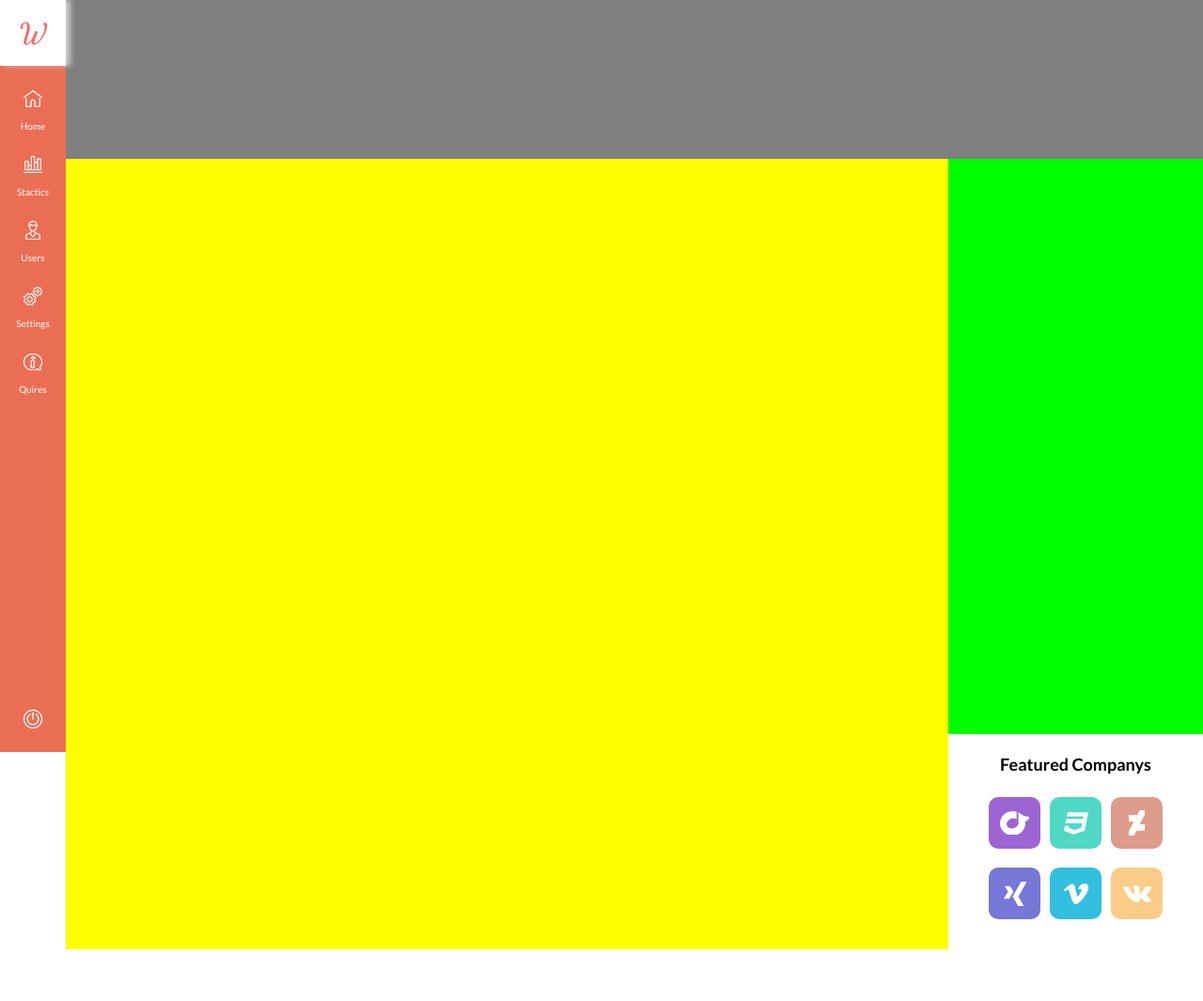
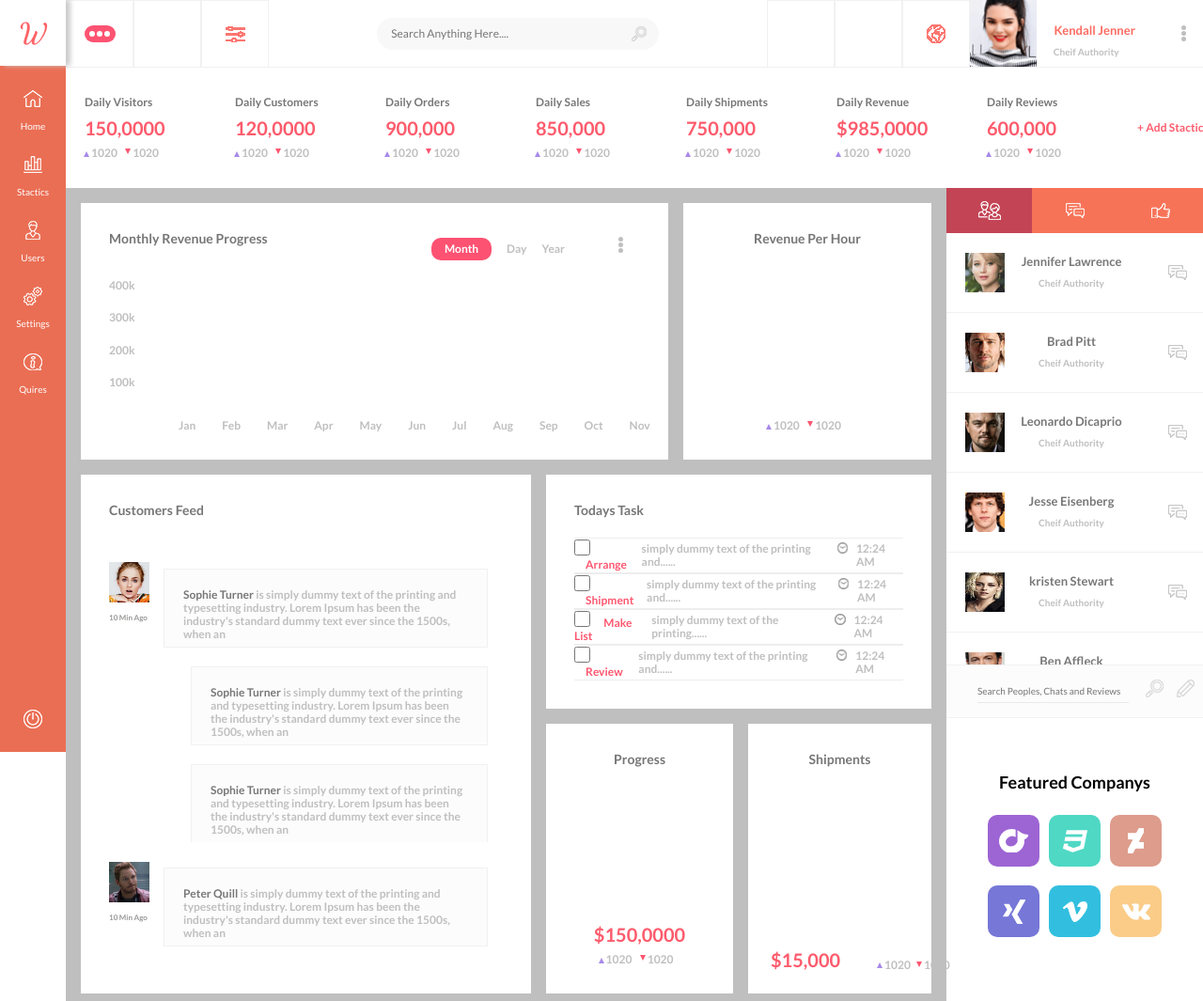
Before and after one commit to MaksimZubrytski/TMS-final, a plain HTML site: page index.html in a window 1280 px wide. Shown: the whole page at 94% size. Before the commit the page ends 1010 px from the top, so only its background shows below. Drawn offline with Linux system fonts and the light colour scheme.

Commit message:
Revert "fix: adaptive"
This reverts commit 1826b8aae33efcd8f3c15549730570c1b3904373.

```diff
--- a/index.html
+++ b/index.html
@@ -24,7 +24,6 @@
         </nav> <!-- /. Navigation-->
         <div class="main-content">
             <header class="header"><!-- Header-->
-                <!--
                 <div class="header__nav">
                     <ul>
                         <li class="header__item">
@@ -121,11 +120,9 @@
                         <p class="header__text-add-stat">+  Add Stactics</p>
                     </div>
                 </div>
-                -->
             </header><!--/. Header-->
             <!--======Main===========-->
             <main class="main">
-                <!--
                 <div class="main__graph">
                     <section class="main__monthly-progress">
                         <div class="main__title-text-time">
@@ -273,12 +270,10 @@
                         </div>
                     </div>
                 </div>
-                                    -->
+
             </main><!-- /. =============Main===========-->
             <div class="adside-footer-container">
-
-                <aside class="aside">
-                    <!--
+                <aside class="aside"><!-- =============Aside===========-->
                     <ul class="aside__nav">
                         <li class="aside__menu user"></li>
                         <li class="aside__menu chat"></li>
@@ -349,10 +344,8 @@
                             <div class="aside__img edit"></div>
                         </form>
                     </div>
-                    -->
                 </aside>
                 <footer class="footer">
-
                     <h2 class="footer__title">Featured Companys</h2>
                     <ul class="footer__list">
                         <li class="footer__item rdio">
@@ -386,9 +379,7 @@
                             </a>
                         </li>
                     </ul>
-
                 </footer>
-
             </div>
 
         </div>
--- a/source/style/components/_aside.scss
+++ b/source/style/components/_aside.scss
@@ -1,11 +1,13 @@
 .aside {
-
-    height: 612px;
-    background-color: lime;
+    display: flex;
+    flex-direction: column;
+    min-width: 273px;
+    height: 564px;
+    background-color: #ffffff;
 
     &__nav {
         display: flex;
-
+        min-width: 273px;
 
         background-color: #F77358;
     }
--- a/source/style/components/_footer.scss
+++ b/source/style/components/_footer.scss
@@ -1,9 +1,11 @@
 .footer {
     display: flex;
     flex-direction: column;
+    flex: auto;
     justify-content: center;
     padding: 20px;
 
+    min-width: 273px;
     height: 229px;
 
     background-color: #ffffff;
--- a/source/style/components/_header.scss
+++ b/source/style/components/_header.scss
@@ -1,9 +1,8 @@
 .header {
-
+    display: flex;
+    flex-direction: column;
     width: 100%;
     min-width: 320px;
-    height: 169px;
-    background-color: grey;
 
 
     &__nav {
@@ -15,10 +14,6 @@
         border-bottom: 1px solid #F1F1F1;
         @include x-large {
             flex-wrap: wrap;
-        }
-        @include medium {
-            flex: 100%;
-            max-width: none;
         }
     }
     &__item {
@@ -170,10 +165,6 @@
         padding: 30px 0;
         margin: auto 0;
         overflow-x: scroll;
-        @include medium {
-            flex: 100%;
-            max-width: none;
-        }
     }
 
     &__daily-statistics {
--- a/source/style/components/_main.scss
+++ b/source/style/components/_main.scss
@@ -1,14 +1,11 @@
 .main {
+    display: flex;
+    flex-direction: column;
+    min-width: 320px;
+    max-width: calc(100% - 273px);
+    color: #BFBFBF;
+    background-color: #BFBFBF;
 
-    flex: auto;
-
-    min-width: 320px;
-    max-width: 939px;
-    height: 841px;
-    color: #BFBFBF;
-    /*
-    background-color: #BFBFBF;*/
-    background-color: yellow;
     &__graph {
         display: flex;
         max-width: 100%;
--- a/source/style/components/_navigation.scss
+++ b/source/style/components/_navigation.scss
@@ -1,11 +1,9 @@
 .nav {
-    position: fixed;
+    position: sticky;
     top: 0;
-    display: flex;
-    flex-direction: column;
-    width: 70px;
+    left: 0;
+    max-width: $nav-width;
     height: 100vh;
-
     @include medium {
         display: none;
     }
--- a/source/style/main.scss
+++ b/source/style/main.scss
@@ -5,11 +5,10 @@
 }
 
 .wrapper {
-    position: relative;
     display: flex;
 
-    max-width: 1280px;
-    min-height: 100vh;
+    max-width: 1370px;
+
 
     margin: 0 auto;
 
@@ -17,7 +16,7 @@
     font-weight: 700;
     text-align: center;
     font-size: 12px;
-    overflow: hidden;
+
 }
 /* =============== Config *===========*/
 a {
@@ -38,10 +37,10 @@ ul {
 .main-content {
     display: flex;
     flex-wrap: wrap;
-    width: 100%;
-    margin-left: 70px;
+
+    width: calc(100% - 70px);
     @include medium {
-        margin-left: 0px;
+        width: 100%;
     }
 }
 /*
@@ -54,14 +53,15 @@ ul {
 }
 */
 .adside-footer-container {
+    display: flex;
+    flex-direction: column;
+    width: 100%;
+    max-width: 273px;
 
-    width: 100%;
-    max-width: 271px;
-    height: 841px;
+    @include small {
 
-    @media screen and (max-width: 590px) {
         min-width: 100%;
-    }
+}
 }
 
 @import "./components/header";
```
Also changed, not shown: source/style/main.css, 1 other file.
